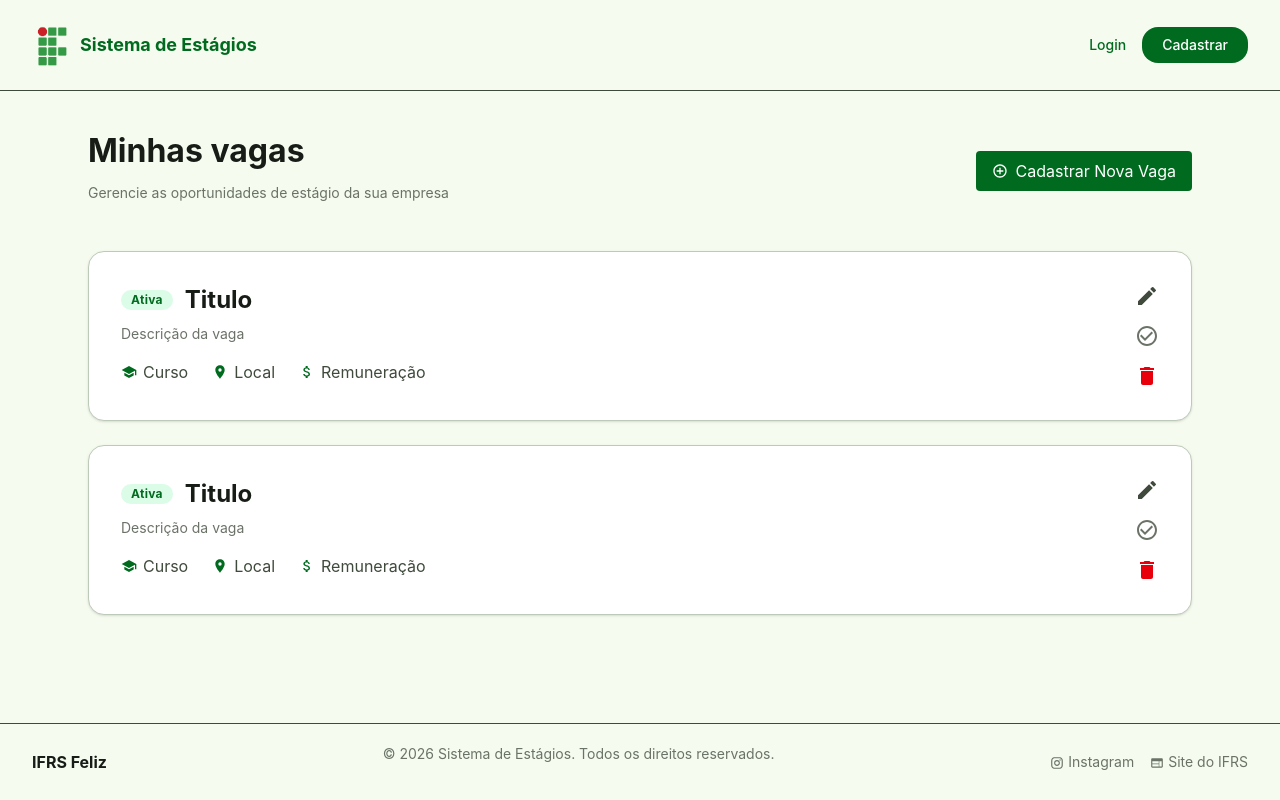
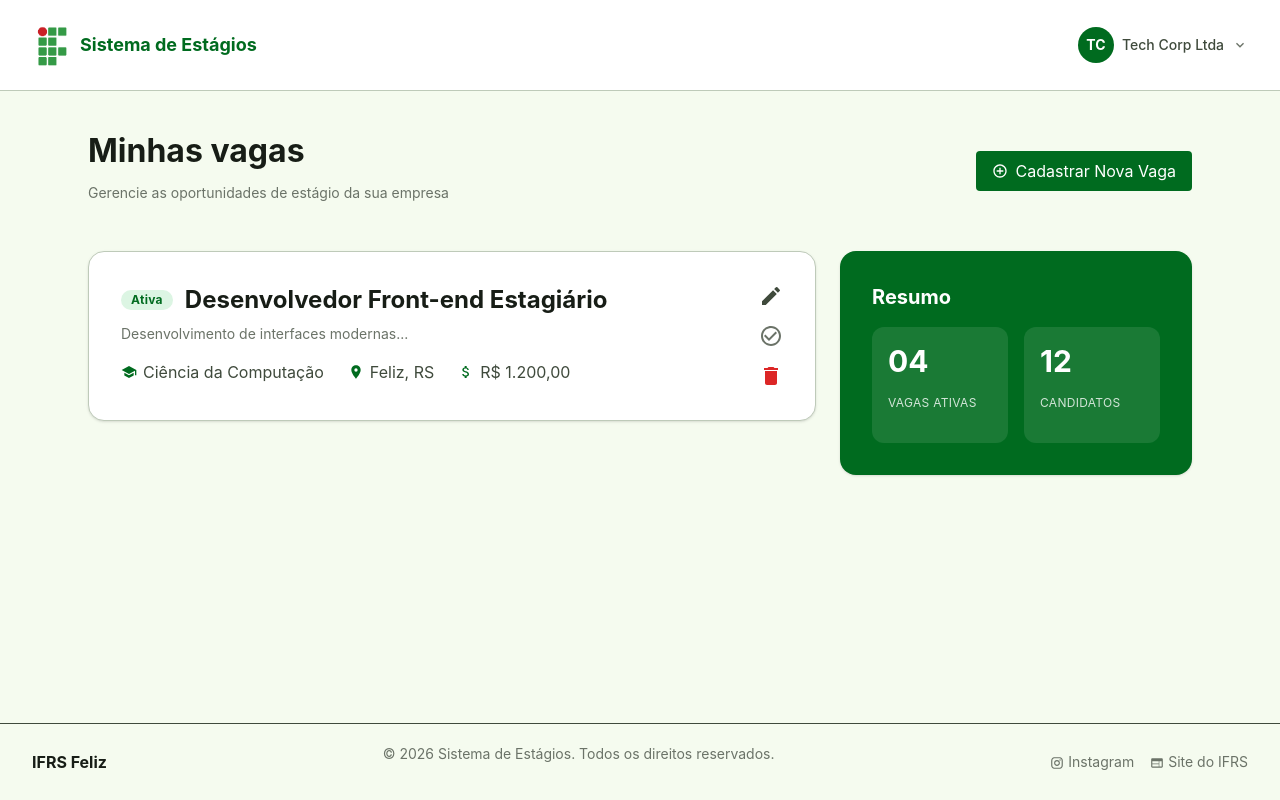
Before and after one commit to williampilger/ifrs-prog3-trabalho1-2026, a Next.js app in the folder sistema-vagas-estagio/: page /empresa in a window 1280 px wide. Built offline with nearby package versions, Linux system fonts and the light colour scheme.

Commit message:
[add] HeaderLogado e separação do main e privado

```diff
--- a/sistema-vagas-estagio/app/(main)/empresa/page.tsx
+++ /dev/null
@@ -1,27 +0,0 @@
-
-import Card from "@/app/components/Card";
-import Link from "next/link";
-import { MdAddCircleOutline} from "react-icons/md";
-import CardVaga from "@/app/components/CardVaga";
-
-export default function Empresa() {
-    return (
-        <div>
-            <section className="flex items-center justify-between">
-                <div>
-                    <h1 className="font-bold text-text-secondary">Minhas vagas </h1>
-                    <p className="mt-1 text-sm text-text-muted">Gerencie as oportunidades de estágio da sua empresa</p>
-                </div>
-                <Link href="/empresa/vagas/nova" className="bg-primary text-white px-4 py-2 rounded flex items-center gap-2">
-                    <MdAddCircleOutline />
-                    Cadastrar Nova Vaga
-                </Link>
-            </section>
-            <section className="mt-8 grid grid-cols-1 gap-6">
-                <CardVaga />
-                <CardVaga />
-            </section>
-        </div>
-
-    )
-}
--- /dev/null
+++ b/sistema-vagas-estagio/app/(privado)/empresa/page.tsx
@@ -0,0 +1,45 @@
+
+import Card from "@/app/components/Card";
+import Link from "next/link";
+import { MdAddCircleOutline} from "react-icons/md";
+import CardVaga from "@/app/components/CardVaga";
+import CardResumo from "@/app/components/CardResumo";
+
+export default function Empresa() {
+    return (
+        <div>
+            <section className="flex items-center justify-between">
+                <div>
+                    <h1 className="font-bold text-text-secondary">Minhas vagas </h1>
+                    <p className="mt-1 text-sm text-text-muted">Gerencie as oportunidades de estágio da sua empresa</p>
+                </div>
+                <Link href="/empresa/vagas/nova" className="bg-primary text-white px-4 py-2 rounded flex items-center gap-2">
+                    <MdAddCircleOutline />
+                    Cadastrar Nova Vaga
+                </Link>
+            </section>
+            <section className="mt-8 grid grid-cols-3 gap-6">
+                <div className="col-span-2">
+                    <CardVaga
+                        titulo="Desenvolvedor Front-end Estagiário"
+                        descricao="Desenvolvimento de interfaces modernas..."
+                        curso="Ciência da Computação"
+                        local="Feliz, RS"
+                        remuneracao="R$ 1.200,00"
+                    />
+                </div>
+                <div>
+                    <CardResumo
+                        titulo="Resumo"
+                        cor="bg-primary"
+                        itens={[
+                            { numero: "04", label: "Vagas Ativas" },
+                            { numero: "12", label: "Candidatos" },
+                        ]}
+                        />
+                </div>
+            </section>
+        </div>
+
+    )
+}
--- /dev/null
+++ b/sistema-vagas-estagio/app/(privado)/layout.tsx
@@ -0,0 +1,18 @@
+import HeaderLogado from "../components/HeaderLogado";
+import Footer from "../components/Footer";
+
+export default function PrivadoLayout({
+  children,
+}: {
+  children: React.ReactNode;
+}) {
+  return (
+    <div className="flex flex-col min-h-screen bg-background-alt">
+      <HeaderLogado nome="Tech Corp Ltda" iniciais="TC" />
+      <main className="flex-1 max-w-6xl mx-auto w-full px-6 py-8">
+        {children}
+      </main>
+      <Footer />
+    </div>
+  );
+}
--- a/sistema-vagas-estagio/app/components/Card.tsx
+++ b/sistema-vagas-estagio/app/components/Card.tsx
@@ -1,12 +1,12 @@
 export default function Card({
   children,
-    className,
+  className = "",
 }: {
   children: React.ReactNode;
   className?: string;
 }) {
   return (
-        <div className={`rounded-2xl border border-border bg-white p-8 shadow-sm ${className || ""}`}>
+    <div className={`rounded-2xl p-8 shadow-sm ${className}`}>
       {children}
     </div>
   );
--- /dev/null
+++ b/sistema-vagas-estagio/app/components/CardResumo.tsx
@@ -0,0 +1,29 @@
+import Card from "./Card";
+
+type CardResumoProps = {
+  titulo: string;
+  cor?: string;
+  itens: { numero: string; label: string }[];
+};
+
+export default function CardResumo({
+  titulo,
+  cor = "bg-primary",
+  itens,
+}: CardResumoProps) {
+  return (
+    <Card className={`${cor} text-white`}>
+      <h3 className="text-lg font-bold text-white">{titulo}</h3>
+      <div className="mt-4 grid grid-cols-2 gap-4">
+        {itens.map((item) => (
+          <div key={item.label} className="rounded-xl bg-white/10 p-4">
+            <p className="text-3xl font-bold text-white">{item.numero}</p>
+            <p className="mt-1 text-xs uppercase tracking-wide text-white/80">
+              {item.label}
+            </p>
+          </div>
+        ))}
+      </div>
+    </Card>
+  );
+}
--- a/sistema-vagas-estagio/app/components/CardVaga.tsx
+++ b/sistema-vagas-estagio/app/components/CardVaga.tsx
@@ -1,51 +1,60 @@
 "use client";
 
 import { useState } from "react";
+import Card from "./Card";
 import { MdSchool, MdLocationOn, MdAttachMoney, MdCheckCircleOutline, MdEdit, MdDelete, MdCheckCircle } from "react-icons/md";
 
-export default function CardVaga() {
-  const [vaga, setVaga] = useState({
-    titulo: "Titulo",
-    descricao: "Descrição da vaga",
-    curso: "Curso",
-    local: "Local",
-    remuneracao: "Remuneração",
-  });
+type CardVagaProps = {
+  titulo: string;
+  descricao: string;
+  curso: string;
+  local: string;
+  remuneracao: string;
+  statusInicial?: boolean; // true = preenchida
+};
 
-  const [preenchida, setPreenchida] = useState(false);
+export default function CardVaga({
+  titulo,
+  descricao,
+  curso,
+  local,
+  remuneracao,
+  statusInicial = false,
+}: CardVagaProps) {
+  const [preenchida, setPreenchida] = useState(statusInicial);
 
   const corIcone = preenchida ? "text-text-muted" : "text-primary";
   const corTexto = preenchida ? "text-text-muted" : "text-text-primary";
 
   return (
-    <div className="rounded-2xl border border-border bg-white p-8 shadow-sm">
+    <Card className="bg-white border border-border">
       <div className="flex items-start justify-between gap-4">
         <div className="flex-1">
           <div className="flex items-center gap-3">
             <span className={`rounded-full px-2.5 py-0.5 text-xs font-bold tracking-wide ${
-            preenchida ? "bg-gray-200 text-text-muted" : "bg-green-100 text-primary"
+              preenchida ? "bg-secondary text-text-muted" : "bg-background-success text-primary"
             }`}>
-            {preenchida ? "Preenchida" : "Ativa"}
+              {preenchida ? "Preenchida" : "Ativa"}
             </span>
             <h2 className={`text-lg font-bold ${preenchida ? "text-text-muted" : "text-text-secondary"}`}>
-              {vaga.titulo}
+              {titulo}
             </h2>
           </div>
 
-          <p className="mt-2 text-sm text-text-muted">{vaga.descricao}</p>
+          <p className="mt-2 text-sm text-text-muted">{descricao}</p>
 
           <div className={`mt-4 flex flex-wrap items-center gap-6 ${corTexto}`}>
             <span className="flex items-center gap-1.5">
               <MdSchool className={corIcone} />
-              <span>{vaga.curso}</span>
+              <span>{curso}</span>
             </span>
             <span className="flex items-center gap-1.5">
               <MdLocationOn className={corIcone} />
-              <span>{vaga.local}</span>
+              <span>{local}</span>
             </span>
             <span className="flex items-center gap-1.5">
               <MdAttachMoney className={corIcone} />
-              <span>{vaga.remuneracao}</span>
+              <span>{remuneracao}</span>
             </span>
           </div>
         </div>
@@ -61,11 +70,11 @@ export default function CardVaga() {
           >
             {preenchida ? <MdCheckCircle size={24} /> : <MdCheckCircleOutline size={24} />}
           </button>
-          <button className="text-red-600 hover:text-red-700" title="Excluir">
+          <button className="text-danger hover:text-danger-dark" title="Excluir">
             <MdDelete size={24} />
           </button>
         </div>
       </div>
-    </div>
+    </Card>
   );
 }
--- /dev/null
+++ b/sistema-vagas-estagio/app/components/HeaderLogado.tsx
@@ -0,0 +1,55 @@
+"use client";
+
+import { useState } from "react";
+import Link from "next/link";
+import Image from "next/image";
+import { MdLogout, MdPerson, MdKeyboardArrowDown } from "react-icons/md";
+
+type HeaderLogadoProps = {
+  nome: string;
+  iniciais: string;
+};
+
+export default function HeaderLogado({ nome, iniciais }: HeaderLogadoProps) {
+  const [aberto, setAberto] = useState(false);
+
+  return (
+    <header className="bg-background border-b border-border flex items-center justify-between px-8 py-5">
+      <Link href="/" className="text-lg font-bold text-primary flex items-center gap-2">
+        <Image src="/images/ifrs-logo-verde.png" alt="Logo Ifrs" width={40} height={40} />
+        Sistema de Estágios
+      </Link>
+
+      <div className="relative">
+        <button onClick={() => setAberto((v) => !v)} className="flex items-center gap-2">
+          <span className="flex h-9 w-9 items-center justify-center rounded-full bg-primary text-sm font-bold text-white">
+            {iniciais}
+          </span>
+          <span className="text-sm font-medium text-text-primary">{nome}</span>
+          <MdKeyboardArrowDown className="text-text-muted" />
+        </button>
+
+        {aberto && (
+          <div className="absolute right-0 mt-2 w-48 rounded-lg border border-border bg-white py-1 shadow-md">
+            <Link
+              href="/perfil"
+              className="flex items-center gap-2 px-4 py-2 text-sm text-text-primary hover:bg-background-alt"
+            >
+              <MdPerson size={18} />
+              Editar Perfil
+            </Link>
+            <button
+              onClick={() => {
+                console.log("logout");
+              }}
+              className="flex w-full items-center gap-2 px-4 py-2 text-sm text-red-600 hover:bg-background-alt"
+            >
+              <MdLogout size={18} />
+              Sair
+            </button>
+          </div>
+        )}
+      </div>
+    </header>
+  );
+}
--- a/sistema-vagas-estagio/app/globals.css
+++ b/sistema-vagas-estagio/app/globals.css
@@ -9,11 +9,14 @@
   --color-text-primary: #3f4a3c;
   --color-text-secondary: #171d16;
   --color-text-muted: #6b7368;
+  --color-text-white: #ffffff;
   --color-white: #ffffff;
   --color-border: #becab9;
   --color-background: #ffffff;
   --color-background-alt: #f5fbef;
-  --color-background-success: #DCF5E3;
+  --color-background-success: #dcf5e3;
+  --color-danger: #dc2626;
+  --color-danger-dark: #b91c1c;
 
   /* Typography */
   --font-family: 'Inter', -apple-system, BlinkMacSystemFont, 'Segoe UI', Roboto, sans-serif;
@@ -60,22 +63,25 @@
 }
 
 @theme inline {
-  --color-primary: var(--color-primary);
-  --color-primary-light: var(--color-primary-light);
-  --color-primary-dark: var(--color-primary-dark);
-  --color-secondary: var(--color-secondary);
-  --color-text-primary: var(--color-text-primary);
-  --color-text-secondary: var(--color-text-secondary);
-  --color-text-muted: var(--color-text-muted);
-  --color-white: var(--color-white);
-  --color-border: var(--color-border);
-  --color-background: var(--color-background);
-  --color-background-alt: var(--color-background-alt);
-  --color-background-success: var(--color-background-success);
+  --color-primary: #006b1f;
+  --color-primary-light: #f5fbef;
+  --color-primary-dark: #005419;
+  --color-secondary: #e4eade;
+  --color-text-primary: #3f4a3c;
+  --color-text-secondary: #171d16;
+  --color-text-muted: #6b7368;
+  --color-text-white: #ffffff;
+  --color-white: #ffffff;
+  --color-border: #becab9;
+  --color-background: #ffffff;
+  --color-background-alt: #f5fbef;
+  --color-background-success: #dcf5e3;
+  --color-danger: #dc2626;
+  --color-danger-dark: #b91c1c;
   --font-sans: var(--font-family);
 }
 
-html, body{
+html, body {
   height: 100%;
   width: 100%;
   box-sizing: border-box;
@@ -94,7 +100,6 @@ body {
 }
 
 h1, h2, h3, h4, h5, h6 {
-  color: var(--color-text-secondary);
   font-weight: var(--font-weight-bold);
   line-height: var(--line-height-tight);
 }
@@ -118,7 +123,6 @@ p {
   margin-bottom: var(--spacing-sm);
 }
 
-
 button {
   font-family: var(--font-family);
   cursor: pointer;
```
Lines whose indentation alone changed are shown as unchanged.
